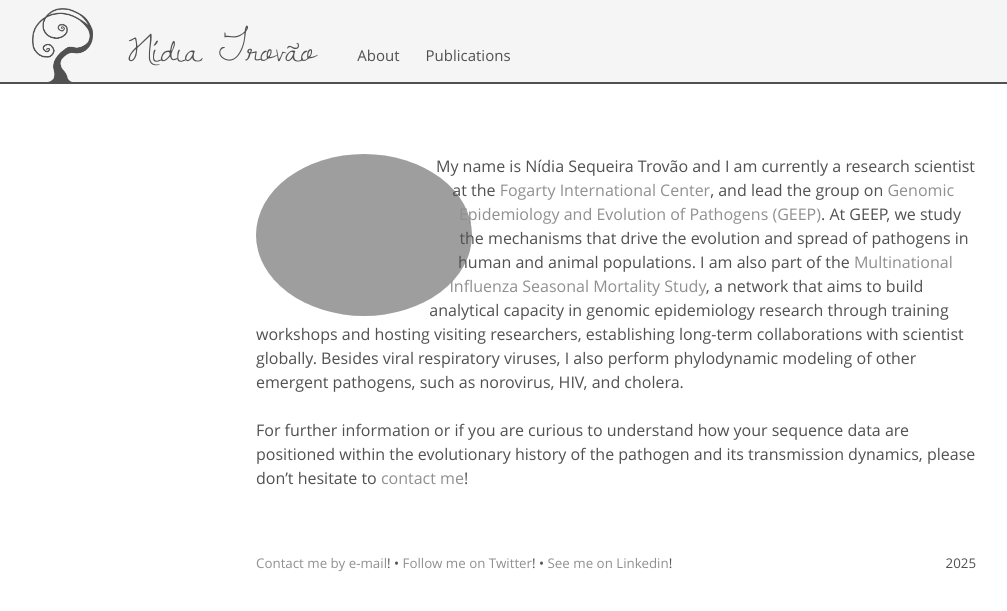
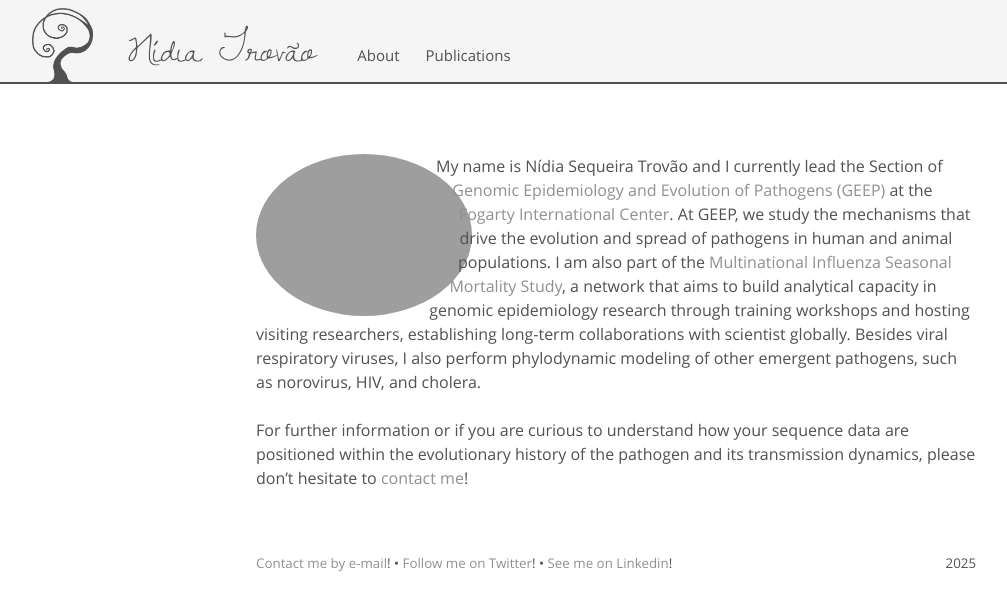
Before and after one commit to nidiatrovao/nidiatrovao.github.io, a Jekyll site: the page built from index.html, in a window 1280 px wide. Shown: the top 611 px of the page, without its empty margins (24-1031 px from the left). Built offline with Jekyll 4.4.1, drawn with Linux system fonts in a browser that asks for light colours.

Commit message:
Update index.html

```diff
--- a/index.html
+++ b/index.html
@@ -10,7 +10,7 @@ title: Home
   <img src="{{ site.baseurl }}/public/NT_20231217.jpeg" alt="Nídia Trovão" style="border-radius: 60%;">
 </picture>
 
-My name is Nídia Sequeira Trovão and I am currently a research scientist at the <a href="https://www.fic.nih.gov/Pages/Default.aspx">Fogarty International Center</a>, and lead the group on <a href="https://www.fic.nih.gov/About/Staff/epidemiology-population-studies/Pages/Genomic-Epidemiology-and-Evolution-of-Pathogens-.aspx">Genomic Epidemiology and Evolution of Pathogens (GEEP)</a>. At GEEP, we study the mechanisms that drive the evolution and spread of pathogens in human and animal populations.
+My name is Nídia Sequeira Trovão and I currently lead the Section of <a href="https://www.fic.nih.gov/About/Staff/epidemiology-population-studies/Pages/Genomic-Epidemiology-and-Evolution-of-Pathogens-.aspx">Genomic Epidemiology and Evolution of Pathogens (GEEP)</a> at the <a href="https://www.fic.nih.gov/Pages/Default.aspx">Fogarty International Center</a>. At GEEP, we study the mechanisms that drive the evolution and spread of pathogens in human and animal populations.
 I am also part of the <a href="http://misms.net/staff/nidia-trovao">Multinational Influenza Seasonal Mortality Study</a>, a network that aims to build analytical capacity in genomic epidemiology research through training workshops and hosting visiting researchers, establishing long-term collaborations with scientist globally.
 Besides viral respiratory viruses, I also perform phylodynamic modeling of other emergent pathogens, such as norovirus, HIV, and cholera.
 <br><br>
```
